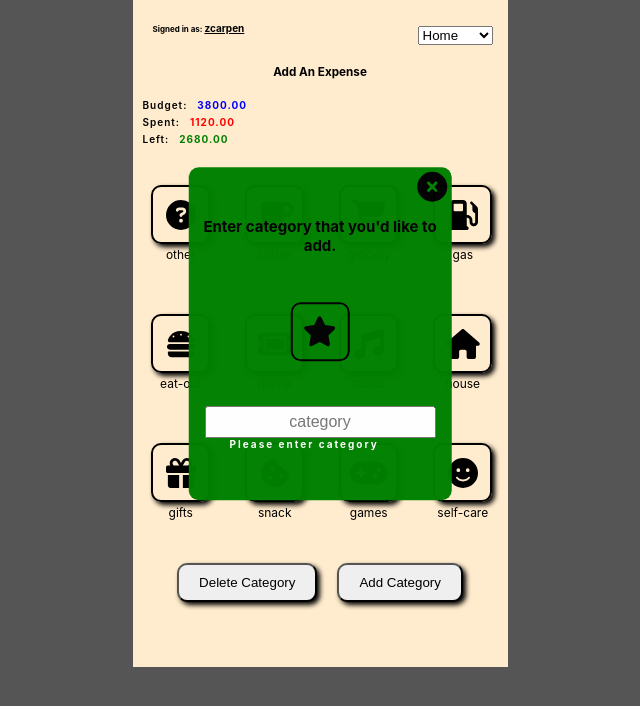
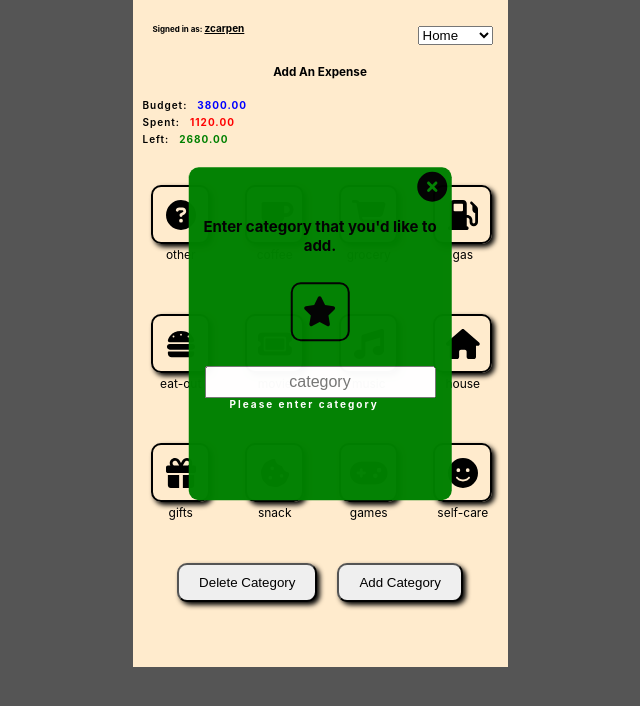
Before and after one commit to zcarpen/Budget_Motivation, a React (Vite) app: page / in a window 1280 px wide. Both pictures are taken after a click on the button "Add Category". Shown: the top 706 px of the page, without its empty margins (320-960 px from the left). Built offline with nearby package versions, Linux system fonts and the light colour scheme.

Commit message:
MVP for Home Page

```diff
--- a/src/App.jsx
+++ b/src/App.jsx
@@ -1,6 +1,6 @@
 import { useState } from 'react'
 
-import { addTransaction, deleteIcon } from './helperFunctions.js';
+import { addTransaction, deleteIcon, addIcon } from './helperFunctions.js';
 import logo from './logo.svg'
 import AppCSS from './App.module.css'
 import MainInterface from './mainInterface/MainInterface'
@@ -70,7 +70,6 @@ function App() {
   }
 
   const deleteExpenseCategoryHandler = (expenseType) => {
-    debugger;
     if (!canDelete) {
       setCanDelete(true)
     } else {
@@ -80,7 +79,6 @@ function App() {
   }
 
   const addExpenseCategoryHandler = (expenseType) => {
-    debugger;
     if (!categoryModalIsVisible) {
       setCategoryModalIsVisible(true)
     } else {
--- a/src/mainInterface/Expense.jsx
+++ b/src/mainInterface/Expense.jsx
@@ -19,12 +19,14 @@ const Expense = ({ expenseType, handleExpenseModal, modal, canDelete, deleteExpe
     games: faGamepad,
     'self-care': faFaceSmile,
     other: faCircleQuestion,
-    favorite: faStar,
   }
 
   let styleName = modal ? 'expense-container-modal' : 'expense-container';
 
   const iconSelector = (type) => {
+    if (icons[type] === undefined) {
+      return <FontAwesomeIcon className={ExpenseCSS['icon']} icon={faStar} />
+    }
     return <FontAwesomeIcon className={ExpenseCSS['icon']} icon={icons[type]} />
   }
 
--- a/src/modal/AddCategoryModal.jsx
+++ b/src/modal/AddCategoryModal.jsx
@@ -6,7 +6,7 @@ import { FontAwesomeIcon } from '@fortawesome/react-fontawesome';
 
 
 
-const AddCategoryModal = ({ closeModalHandler }) => {
+const AddCategoryModal = ({ closeModalHandler, addExpenseCategoryHandler }) => {
   const [expenseCategory, setExpenseCategory] = useState('')
 
   const changeCategory = (e) => {
@@ -14,7 +14,7 @@ const AddCategoryModal = ({ closeModalHandler }) => {
   }
 
   return (
-    <form className={AddCategoryModalCSS.container}>
+    <form onSubmit={() => addExpenseCategoryHandler(expenseCategory)} className={AddCategoryModalCSS.container}>
       <h2>Enter category that you'd like to add.</h2>
       <div className={AddCategoryModalCSS['category-container-modal']}>
         <FontAwesomeIcon
--- a/src/modal/AddCategoryModal.module.css
+++ b/src/modal/AddCategoryModal.module.css
@@ -4,7 +4,6 @@
   align-items: center;
   justify-content: flex-start;
   flex-direction: column;
-  gap: 2rem;
   top: 50%;
   left: 50%;
   transform: translate(-50%, -50%);
--- a/src/modal/ExpenseModal.module.css
+++ b/src/modal/ExpenseModal.module.css
@@ -2,7 +2,7 @@
   position: absolute;
   display: flex;
   align-items: center;
-  justify-content: center;
+  justify-content: flex-start;
   flex-direction: column;
   top: 50%;
   left: 50%;
```
